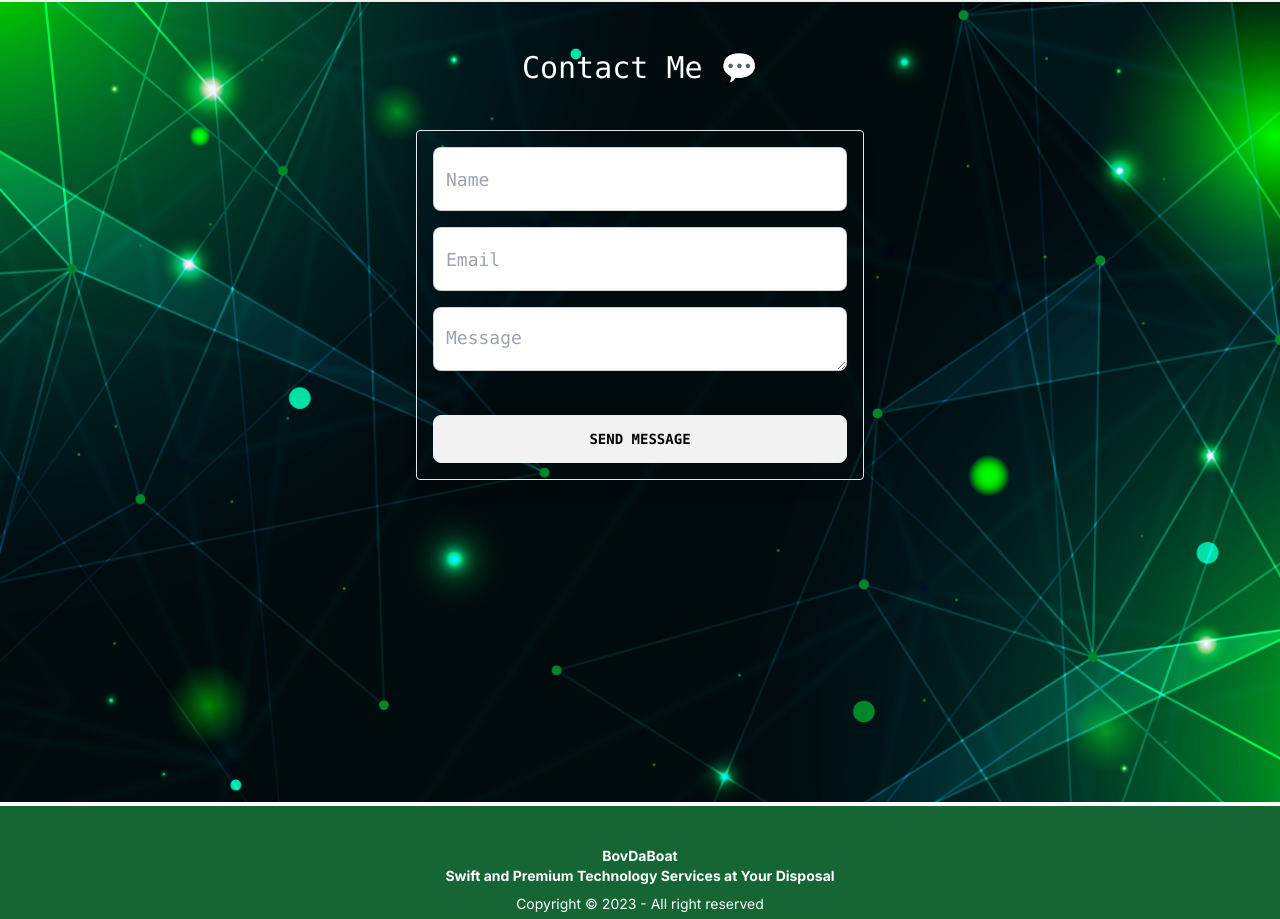
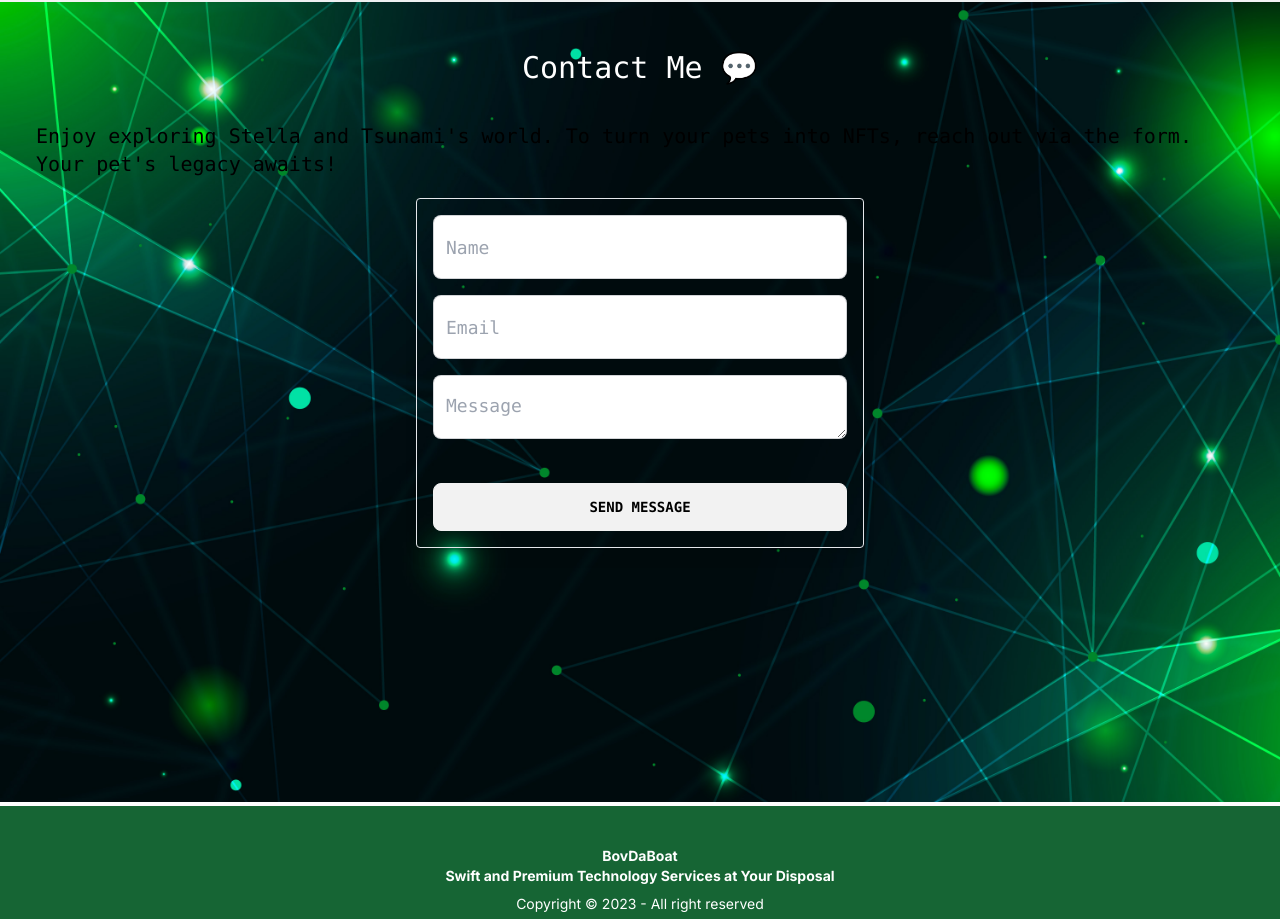
Before and after one commit to Bovdaboat/k1-pug-nft-page, a Next.js app: page / in a window 1280 px wide. Shown: the part 2118-3037 px from the top of the page. Built offline with nearby package versions, Linux system fonts and the light colour scheme.

Commit message:
finished the finial app

```diff
--- a/src/app/Contact/page.js
+++ b/src/app/Contact/page.js
@@ -26,6 +26,10 @@ const Contact = () => {
              style={{ backgroundImage: "url('Photos/wallpaper.jpg')" }}>
             <div className="flex justify-center p-6 text-white">
                 Contact Me 💬
+            </div>
+            <div className="font-mono text-xl m-3">
+                Enjoy exploring Stella and Tsunami's world. To turn your pets into NFTs, reach out via the form.
+                Your pet's legacy awaits!
             </div>
             <form
                 target="_blank"
```
